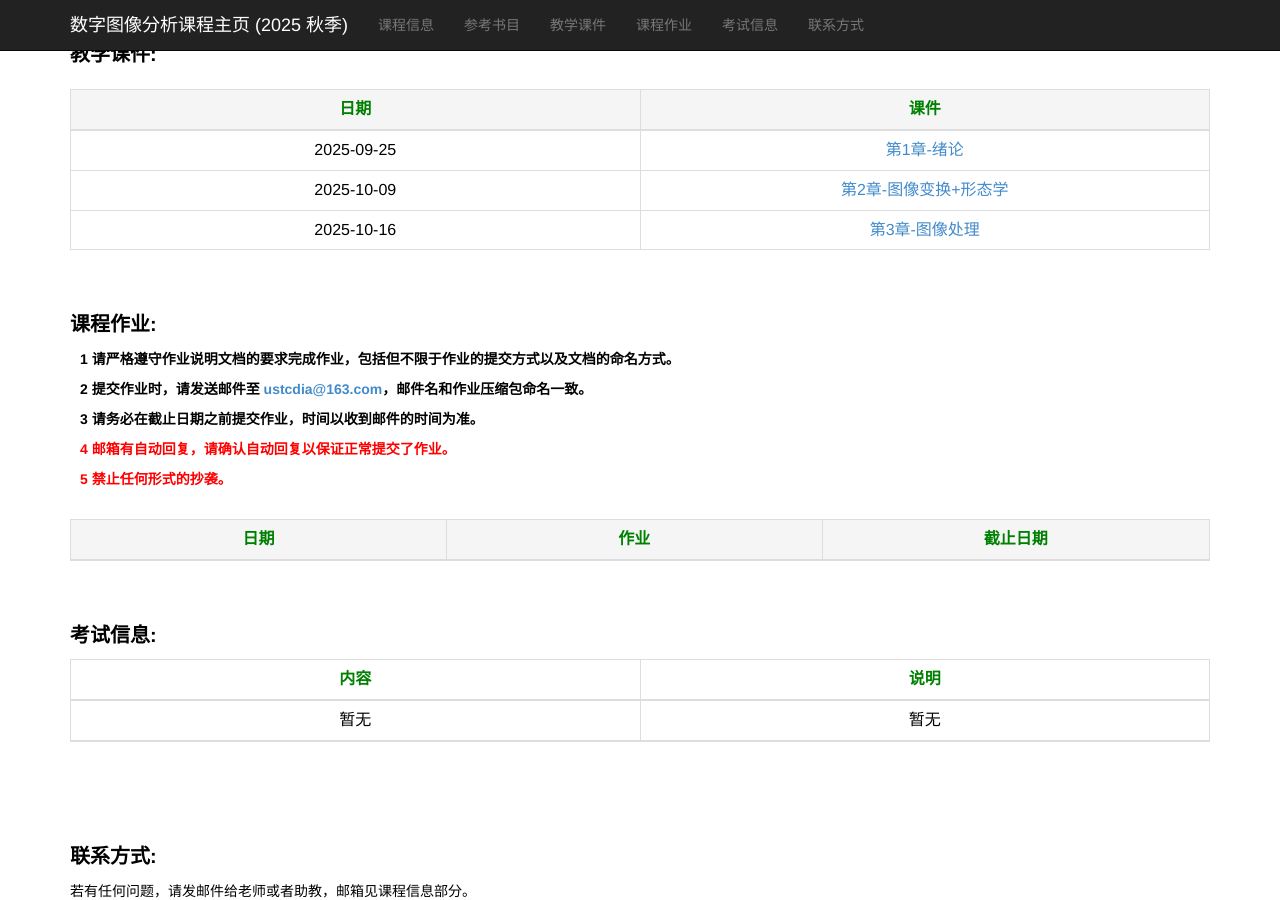
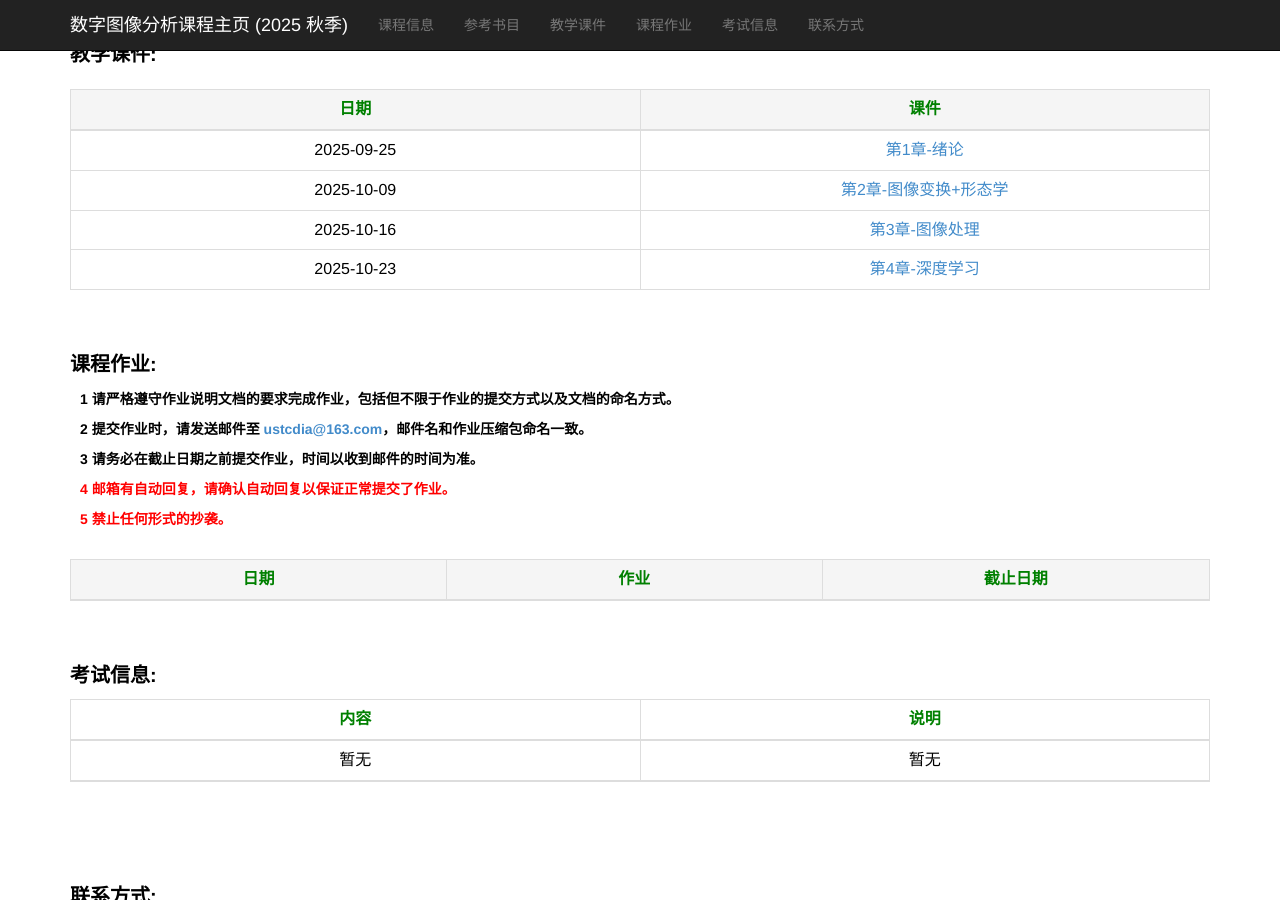
Before and after one commit to ustc-dia/ustc-dia.github.io, a Jekyll site: the page index.html, which Jekyll copies as it is, in a window 1280 px wide and 900 px high, scrolled down 737 px. Built offline with Jekyll 4.4.1, drawn with Linux system fonts in a browser that asks for light colours.

Commit message:
[feat] add slide

```diff
--- a/index.html
+++ b/index.html
@@ -182,6 +182,10 @@
                 <tr>
                     <td>2025-10-16</td>
                     <td><a href="./slides_2025_autumn/DIA课件-第3章.pdf" target="_blank">第3章-图像处理</a></td>
+                </tr>
+                <tr>
+                    <td>2025-10-23</td>
+                    <td><a href="./slides_2025_autumn/DIA课件-第4章.pdf" target="_blank">第4章-深度学习</a></td>
                 </tr>
 
                 <!-- <tr>
```
Also changed, not shown: 1 other file.
